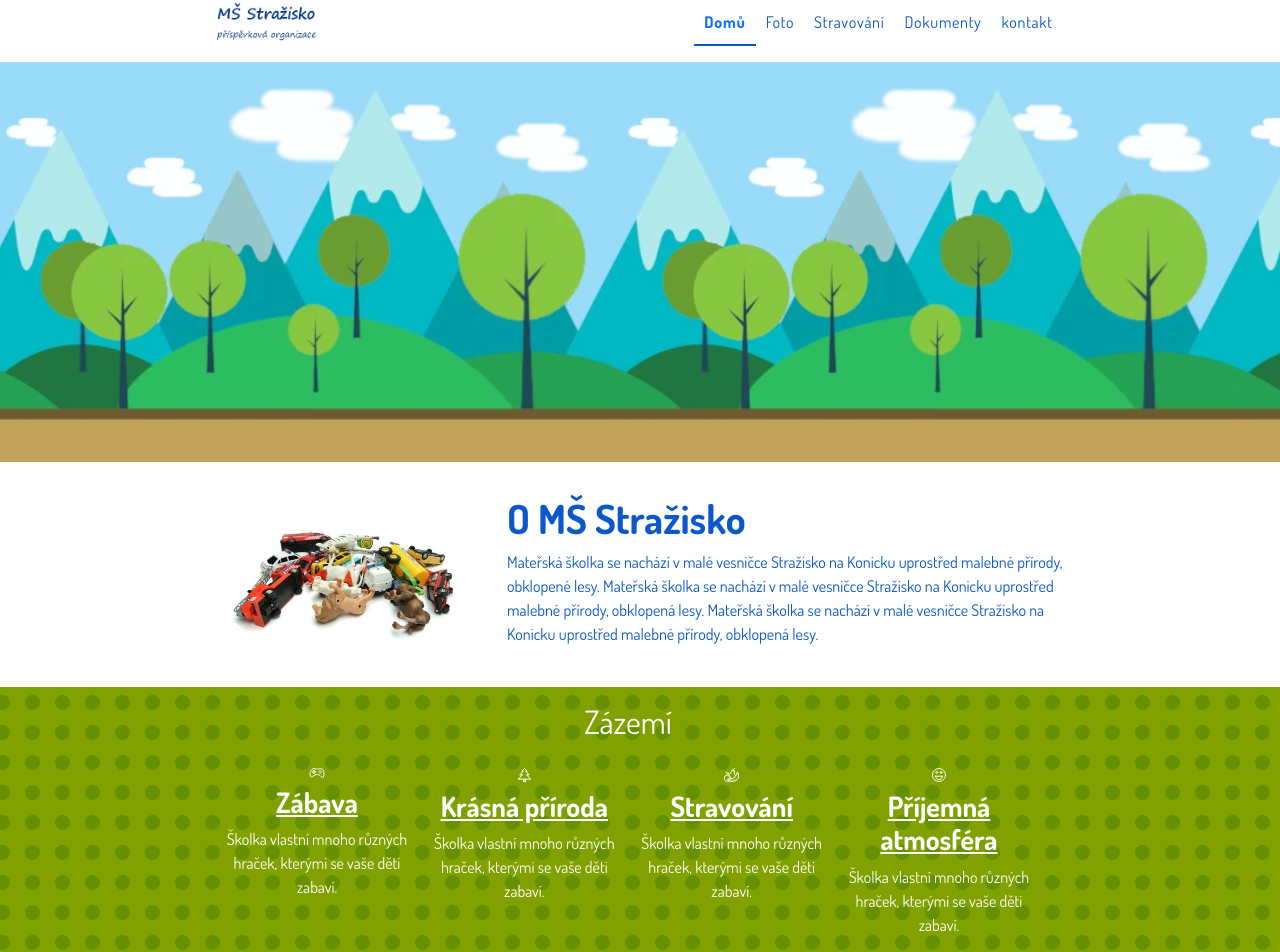
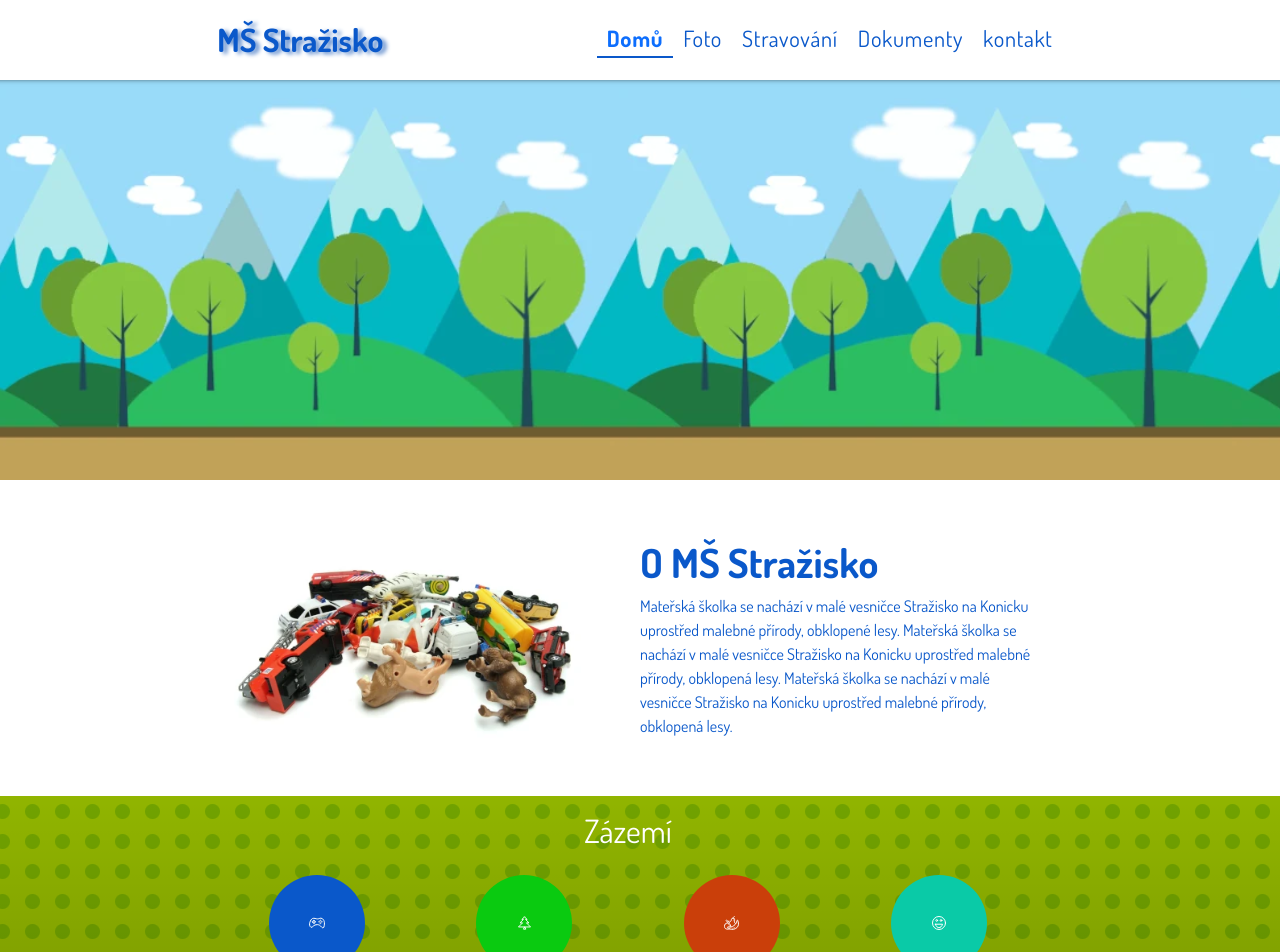
Before and after one commit to dinoq/MS-Strazisko, a Next.js app: page / in a window 1280 px wide. Shown: the top 952 px of the page. Built offline with nearby package versions, Linux system fonts and the light colour scheme.

Commit message:
Working on index

```diff
--- a/components/SchoolFeature.tsx
+++ b/components/SchoolFeature.tsx
@@ -1,14 +1,19 @@
 // eslint-disable-next-line
 //import classes from "./SchoolFeature.module.css";
 import Image from "next/image"
+import styles from "../styles/SchoolFeature.module.scss"
 
 
-const SchoolFeature: React.FC<{icon: any, title: string, description: string, alt: string}> = (props) => {
+const SchoolFeature: React.FC<{icon: any, title: string, description: string, alt: string, bgColor: string}> = (props) => {
 
     return (
         <>
-            <div className="col-3 d-flex flex-column">
-                <Image src={props.icon} alt={props.alt}/>
+            <div className="col-3 d-flex flex-column align-items-center">
+                <div className={styles["circle-bh-container"]}>
+                    <div style={{backgroundColor: props.bgColor}} className={styles["circle-bg"]}>
+                        <Image src={props.icon} alt={props.alt}/>
+                    </div>
+                </div>
                 <h3 className={"my-2"}><u><strong>{props.title}</strong></u></h3>
                 <p>{props.description}</p>
               </div>
--- a/components/UI/Container8.js
+++ /dev/null
@@ -1,15 +0,0 @@
-// eslint-disable-next-line
-//import classes from "./Container8.css";
-
-const Container8 = (props) => {
-
-    return (
-        <>
-            <div className="col-2"></div>
-            <div className={"col-8 " + (props.classes ? props.classes : "")}>{props.children}</div>
-            <div className="col-2"></div>
-        </>
-    )
-}
-
-export default Container8;
--- a/components/header/Header.js
+++ b/components/header/Header.js
@@ -2,33 +2,58 @@
 import classes from "../../styles/Header.module.scss";
 import Image from "next/image";
 import Link from "next/link";
-import Container8 from "../UI/Container8";
+import { useCallback, useEffect, useState } from "react";
 
 const Header = (props) => {
+    const [scrollY, setScrollY] = useState(0);
+    const [expandedClass, setExpandedClass] = useState("expanded");
 
-    let side = <div className="col-2"></div>;
+    const handleNavigation = useCallback(
+        e => {
+          const window = e.currentTarget;
+          if (scrollY > window.scrollY && window.scrollY < 50 && !expandedClass.length) { // scrolling up
+            console.log("rozsirit");
+            setExpandedClass("expanded");
+          } else if (scrollY < window.scrollY && window.scrollY > 50 && expandedClass.length) { // scrolling down
+            console.log("zuzit");
+            setExpandedClass("");
+
+          }
+          setScrollY(window.scrollY);
+        }, [scrollY]
+      );
+
+      useEffect(() => {
+        setScrollY(window.scrollY);
+        window.addEventListener("scroll", handleNavigation);
+
+        return () => {
+          window.removeEventListener("scroll", handleNavigation);
+        };
+      }, [handleNavigation]);
+
     return (
         <>
-            <div className={classes.header + " row"}>
-                <Container8 classes="d-flex justify-content-between">
-                    <div className={classes.logo}>
-                        <Image src="/img/logo.png"
+            <div className={classes.header + " " + (expandedClass? classes.expanded : "") + " row justify-content-center"}>
+                <div className={"col-8 d-flex justify-content-between"}>
+                    <div className={classes["logo-container"] + " d-flex align-items-center"}>
+                        {/* <Image src="/img/logo.png"
                             alt="Logo školky"
                             width={234}
                             height={119}
-                            layout={"responsive"} />
+                            layout={"responsive"} /> */}
+                        <span id="logo">MŠ Stražisko</span>
                     </div>
                     <nav className={classes.nav}>
                         <ul className={classes.list + " d-flex"}>
-                            <li className={classes.active}><Link href="#"><a>Domů</a></Link></li>
+                            <li className={classes.active}><Link href="/"><a>Domů</a></Link></li>
                             <li>Foto</li>
                             <li>Stravování</li>
                             <li>Dokumenty</li>
                             <li>kontakt</li>
                         </ul>
                     </nav>
-                </Container8>
-                {side}
+                </div>
             </div>
         </>
     )
--- a/next.config.js
+++ b/next.config.js
@@ -1,25 +1,26 @@
 module.exports = {
   reactStrictMode: true,
   i18n: {
-    locales: ['cs', /*'en-US', 'nl-NL', 'nl-BE'*/],
+    locales: ['cs'],
     defaultLocale: 'cs',
 
     domains: [
       {
         domain: 'http://localhost:3000/',
         defaultLocale: 'cs',
-      }/*,
-      {
-        domain: 'example.fr',
-        defaultLocale: 'fr',
-      },
-      {
-        domain: 'example.nl',
-        defaultLocale: 'nl-NL',
-        // specify other locales that should be redirected
-        // to this domain
-        locales: ['nl-BE'],
-      },*/
+      }
     ],
   },
+  images: {
+    deviceSizes: [320, 640, 750, 828, 1080, 1200, 1920, 2048, 3840],
+  },
+  async redirects() {
+    return [
+      {
+        source: '/a',
+        destination: '/',
+        permanent: true,
+      },
+    ]
+  },
 }
--- a/pages/index.tsx
+++ b/pages/index.tsx
@@ -1,6 +1,5 @@
 import Head from 'next/head'
 import Image from 'next/image'
-import Container8 from '../components/UI/Container8'
 import SchoolFeature from '../components/SchoolFeature'
 
 import classes from "/styles/index.module.scss"
@@ -28,19 +27,17 @@ export default function Home() {
           </div>
         </div>
         <div className={"row py-3 " + classes.about}>
-          <Container8>
-            <div className="row">
+            <div className="row d-flex justify-content-center align-items-center">
               <div className="col-4 position-relative">
-                <Image src={toys} layout="responsive" width={1599} height={1066} alt="Hračky" placeholder="blur" id={classes["toys-img"]} />
+                <Image src={toys} layout="responsive" sizes="33vw" alt="Hračky" placeholder="blur" id={classes["toys-img"]} />
               </div>
-              <div className="col-8">
+              <div className="col-4">
                 <h1 className="fw-bold">O MŠ Stražisko</h1>
                 <p>
                   Mateřská školka se nachází v malé vesničce Stražisko na Konicku uprostřed malebné přírody, obklopené lesy. Mateřská školka se nachází v malé vesničce Stražisko na Konicku uprostřed malebné přírody, obklopená lesy. Mateřská školka se nachází v malé vesničce Stražisko na Konicku uprostřed malebné přírody, obklopená lesy.
                 </p>
               </div>
             </div>
-          </Container8>
         </div>
         <div className={classes["school-features"] + " row py-3 text-white text-center"}>
           <div className={"row justify-content-center"}>
@@ -51,22 +48,12 @@ export default function Home() {
 
             </div>
             <div className="col-8 row py-3">
-              <SchoolFeature icon={playIcon} alt="Ikona herní konzole" title="Zábava" description="Školka vlastní mnoho různých hraček, kterými se vaše děti zabaví." />
-              <div className="col-3 d-flex flex-column">
-                <Image src={treeIcon} />
-                <h3 className={"my-2"}><u><strong>Krásná příroda</strong></u></h3>
-                <p>Školka vlastní mnoho různých hraček, kterými se vaše děti zabaví.</p>
-              </div>
-              <div className="col-3 d-flex flex-column">
-                <Image src={foodIcon} />
-                <h3 className={"my-2"}><u><strong>Stravování</strong></u></h3>
-                <p>Školka vlastní mnoho různých hraček, kterými se vaše děti zabaví.</p>
-              </div>
-              <div className="col-3 d-flex flex-column">
-                <Image src={smileIcon} />
-                <h3 className={"my-2"}><u><strong>Příjemná atmosféra</strong></u></h3>
-                <p>Školka vlastní mnoho různých hraček, kterými se vaše děti zabaví.</p>
-              </div>
+              <SchoolFeature icon={playIcon} bgColor="#0a58ca" alt="Ikona herní konzole" title="Zábava" description="Školka vlastní mnoho různých hraček, kterými se vaše děti zabaví." />
+              <SchoolFeature icon={treeIcon} bgColor="#0aca10" alt="Ikona přírody" title="Krásná příroda" description="školka se nachází uprostřed krásné přírody." />
+              <SchoolFeature icon={foodIcon} bgColor="#ca3f0a" alt="Ikona jídla (ovoce)" title="Stravování" description="Každý den jsou do školy dováženy obědy z nedaleké MŠ Ptení." />
+              <SchoolFeature icon={smileIcon} bgColor="#0acaa7" alt="Ikona úsměvu" title="Příjemná atmosféra" description="Vaše děti se u nás budou cítit jako doma." />
+
+
 
             </div>
 
@@ -74,14 +61,10 @@ export default function Home() {
         </div>
 
         <div className={classes["teachers"] + " row py-4"}>
-          <Container8>
 
-          </Container8>
         </div>
         <div className={classes["events"] + " row py-4"}>
-          <Container8>
 
-          </Container8>
         </div>
 
 
--- a/styles/Header.module.scss
+++ b/styles/Header.module.scss
@@ -1,39 +1,76 @@
 @import "./custom.scss";
 
-.header{
-    display: flex;
+@mixin transition($prop) {
+    transition: $prop 0.3s ease-out;
+}
+.header {
+    position: sticky;
+    top: 0;
+    background-color: white;
+    z-index: 1000;
+    box-shadow: 1px -2px 6px black;
+    height: 60px;
+    @include transition(height);
+
+    .logo-container {
+        /*position: relative;
+    object-fit: contain;
+    min-width: 100px;
+    min-height: 10px;*/
+
+        :global(#logo) {
+            font-weight: 900 !important;
+            color: $primary;
+            font-size: 1.5rem;
+            user-select: none;
+            text-shadow: 4px 2px 4px #5d8acc;
+            @include transition(font-size);
+        }
     }
 
-.logo{
-    position: relative;
-    object-fit: contain;
-    min-width: 100px;
-    min-height: 10px;
+    .nav {
+        display: flex;
+        align-items: center;
+        font-size: 1.2rem;
+        @include transition(font-size);
 
-}
-
-nav .list{
+        .list {
             list-style: none;
             display: flex;
             justify-content: space-evenly;
+            margin: 0;
+        }
     }
 
-.list li{
-    padding: 10px 10px;
+    .list li {
+        padding: 0px 10px;
         color: $primary;
         letter-spacing: 0.7px;
         cursor: pointer;
     }
 
-
-
-.list li.active{
+    .list li.active {
         border-bottom: 2px solid $primary;
         font-weight: bold;
     }
 
-.list li:hover{
+    .list li:hover {
         background: whitesmoke;
         font-weight: bold;
         letter-spacing: 0;
     }
+
+    &.expanded {
+        height: 80px;
+
+        .logo-container {
+            :global(#logo) {
+                font-size: 2rem;
+            }
+        }
+
+        .nav {
+            font-size: 1.4rem;
+        }
+    }
+}
--- /dev/null
+++ b/styles/SchoolFeature.module.scss
@@ -0,0 +1,20 @@
+.circle-bh-container {
+    &:hover > .circle-bg {
+        transform: rotateY(180deg);
+    }
+    .circle-bg {
+        $size: 96px;
+        background-color: blue;
+        border-radius: 100%;
+        width: $size;
+        height: $size;
+        padding: 15px;
+        display: flex;
+        justify-content: center;
+        align-items: center;
+        cursor: pointer;
+
+        transition: transform 0.5s cubic-bezier(0.25, 0.46, 0.45, 0.94);
+        transform: rotateY(0deg);
+    }
+}
--- a/styles/index.module.scss
+++ b/styles/index.module.scss
@@ -21,7 +21,7 @@
 
 .school-features{
     min-height: 300px;
-    background: linear-gradient( rgba(0, 0, 0, 0.2), rgba(0, 0, 0, 0.2) ),url("/img/green.png");
+    background: linear-gradient( rgba(0, 0, 0, 0.1), rgba(0, 0, 0, 0.3) ),url("/img/green.png");
 }
 
 .teachers{
```
Also changed, not shown: public/img/play-icon-optimal.svg, public/navrh/play-icon.svg. Lines whose indentation alone changed are shown as unchanged.
